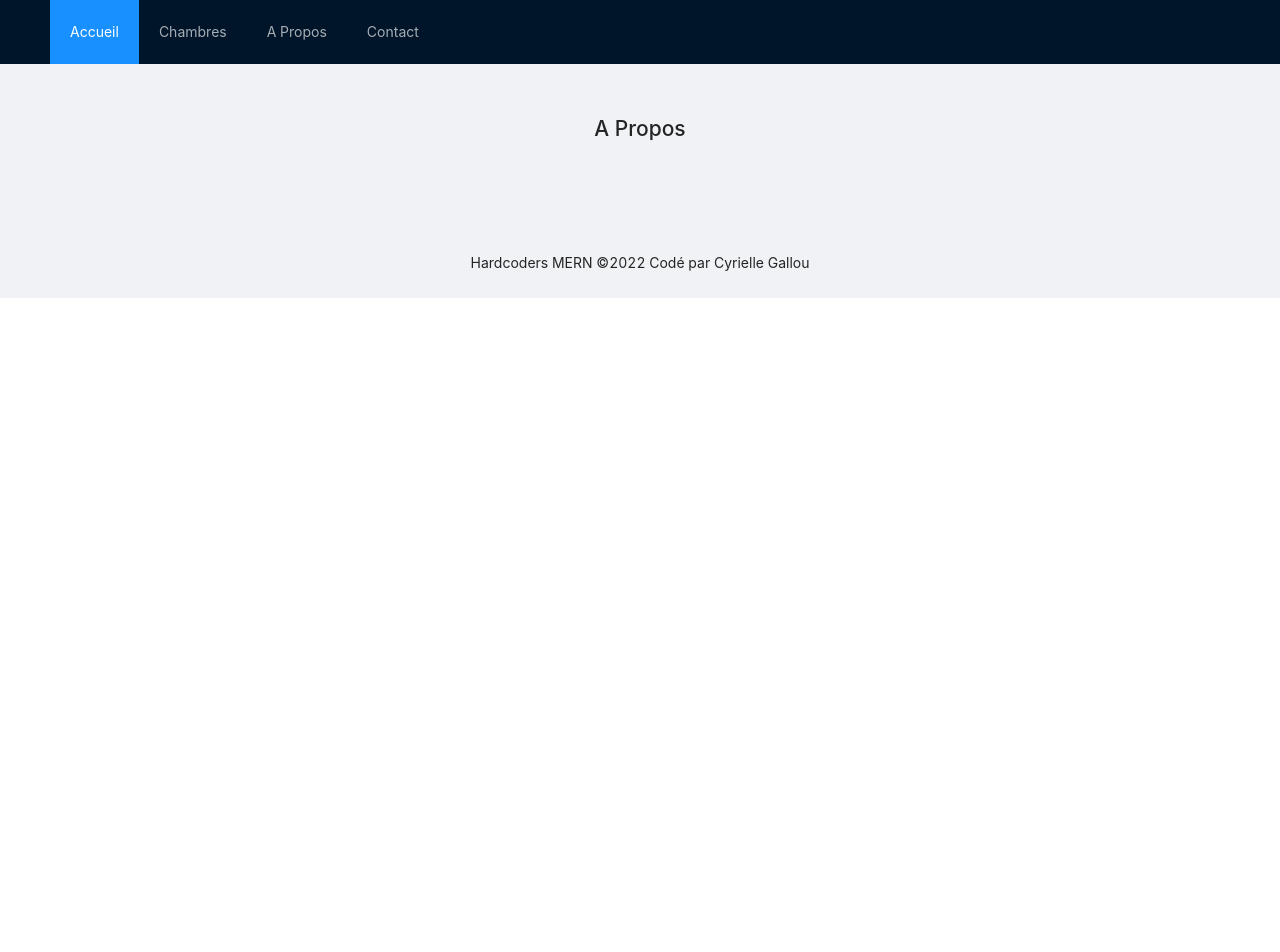
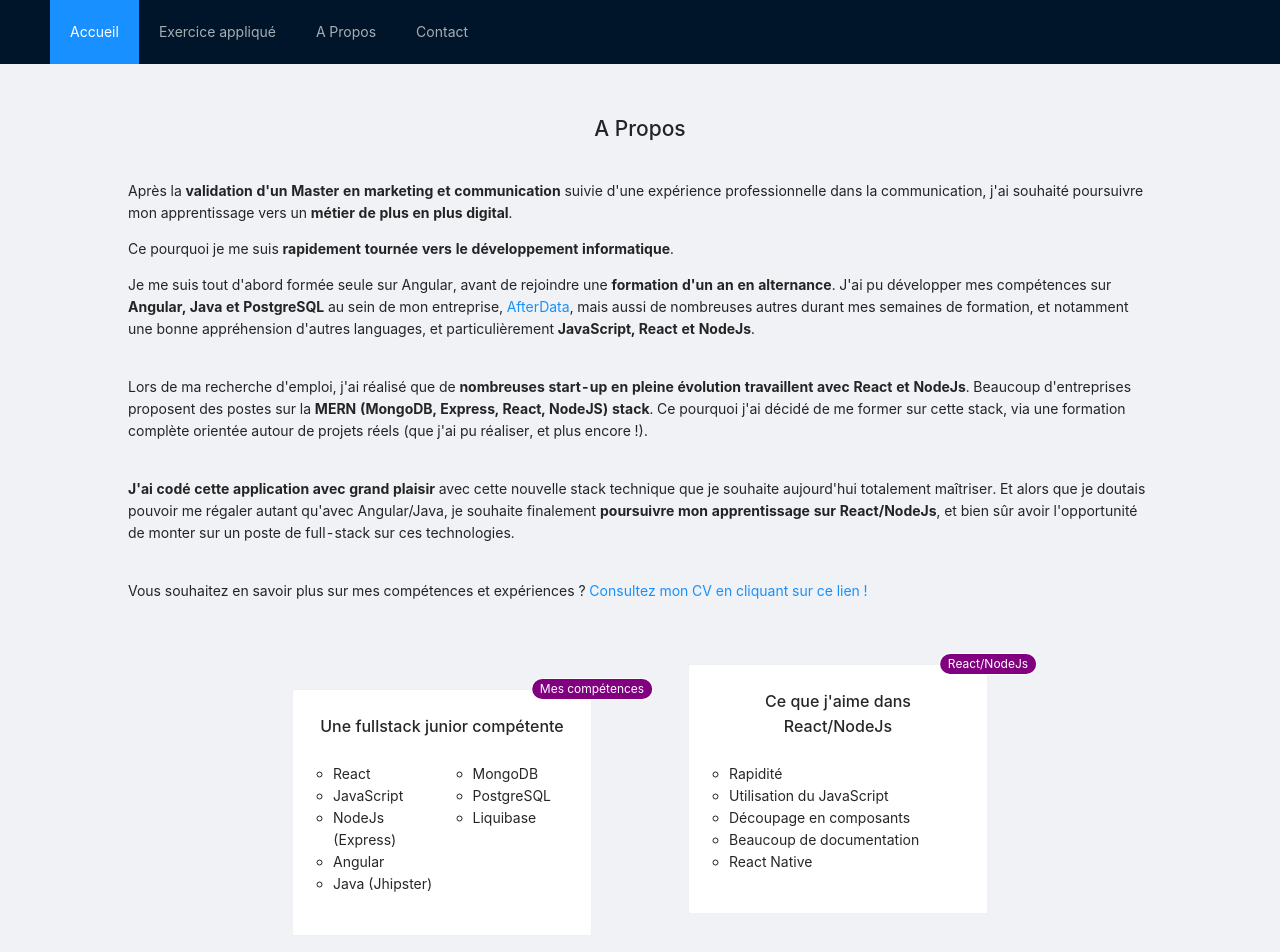
Before and after one commit to CyrielleGl/node-crud-tuto, a React (Create React App) app in the folder client/: page /about in a window 1280 px wide. Shown: the top 952 px of the page. Before the commit the page ends 800 px from the top, so only its background shows below. Built offline with nearby package versions, Linux system fonts and the light colour scheme.

Commit message:
add more informations and CV to download

```diff
--- a/client/src/components/About.js
+++ b/client/src/components/About.js
@@ -1,10 +1,71 @@
 import React from 'react'
+import { Badge, Card } from 'antd'
+import CV from '../pages/files/CV.pdf'
 
 const About = () => {
     return (
         <div>
-            <h1>A Propos</h1>
+            <div>
+                <h1>A Propos</h1>
+                <p>Après la <b>validation d'un Master en marketing et communication</b> suivie d'une expérience professionnelle dans la communication,
+                    j'ai souhaité poursuivre mon apprentissage vers un <b>métier de plus en plus digital</b>.
+                </p>
+                <p>Ce pourquoi je me suis <b>rapidement tournée vers le développement informatique</b>.</p>
+                <p>Je me suis tout d'abord formée seule sur Angular,
+                    avant de rejoindre une <b>formation d'un an en alternance</b>.
+                    J'ai pu développer mes compétences sur <b>Angular, Java et PostgreSQL</b> au sein de mon entreprise, <a href="https://www.afterdata.com/" target="_blank" rel="noreferrer">AfterData</a>,
+                    mais aussi de nombreuses autres durant mes semaines de formation, et notamment une bonne appréhension d'autres languages,
+                    et particulièrement <b>JavaScript, React et NodeJs</b>.</p>
+                <br/>
+                <p>Lors de ma recherche d'emploi, j'ai réalisé que de <b>nombreuses start-up en pleine évolution travaillent avec React et NodeJs</b>.
+                    Beaucoup d'entreprises proposent des postes sur la <b>MERN (MongoDB, Express, React, NodeJS) stack</b>.
+                    Ce pourquoi j'ai décidé de me former sur cette stack, via une formation complète orientée autour de projets réels (que j'ai pu réaliser, et plus encore !).
+                </p>
+                <br/>
+                <p><b>J'ai codé cette application avec grand plaisir</b> avec cette nouvelle stack technique que je souhaite aujourd'hui totalement maîtriser.
+                Et alors que je doutais pouvoir me régaler autant qu'avec Angular/Java, je souhaite finalement <b>poursuivre mon apprentissage sur React/NodeJs</b>,
+                et bien sûr avoir l'opportunité de monter sur un poste de full-stack sur ces technologies.</p>
+                <br/>
+                <p>Vous souhaitez en savoir plus sur mes compétences et expériences ? <a href={CV} target="_blank" rel="noreferrer">Consultez mon CV en cliquant sur ce lien !</a></p>
+            </div>
+            <div style={{ textAlign: 'center' }}>
+                <div style={{ width: 300, margin: '3rem', display: 'inline-block' }}>
+                    <Badge count='Mes compétences' style={{ backgroundColor: 'purple'}}>
+                        <Card style={{ minWidth: '18rem'}}>
+                            <h2>Une fullstack junior compétente</h2>
+                            <ul>
+                                <li>React</li>
+                                <li>JavaScript</li>
+                                <li>NodeJs (Express)</li>
+                                <li>Angular</li>
+                                <li>Java (Jhipster)</li>
+                            </ul>
+                            <ul>
+                                <li>MongoDB</li>
+                                <li>PostgreSQL</li>
+                                <li>Liquibase</li>
+                            </ul>
+                        </Card>
+                    </Badge>
+                </div>
+                <div style={{ width: 300, margin: '3rem', display: 'inline-block' }}>
+                    <Badge count='React/NodeJs' style={{ backgroundColor: 'purple'}}>
+                        <Card style={{ minWidth: '18rem'}}>
+                            <h2>Ce que j'aime dans React/NodeJs</h2>
+                            <ul>
+                                <li>Rapidité</li>
+                                <li>Utilisation du JavaScript</li>
+                                <li>Découpage en composants</li>
+                                <li>Beaucoup de documentation</li>
+                                <li>React Native</li>
+                            </ul>
+                        </Card>
+                    </Badge>
+                </div>
+            </div>
+
         </div>
+
     )
 }
 
--- a/client/src/components/Home.js
+++ b/client/src/components/Home.js
@@ -9,7 +9,7 @@ const Home = () => {
                 afin de postuler dans votre entreprise sur un poste de full-stack junior React/Node.js.</p>
             <p>Ayant vite pris goût à cette stack technique, <b>j'ai amélioré au mieux le projet proposé</b>,
                 afin de vous montrer mes capacités ainsi que mon envie d'aller toujours plus loin.</p>
-            <p><b>Vous pouvez tester les fonctionnalités</b> présentes sur l'application, mise en ligne sur <b>Heroku</b>,
+            <p><b>Vous pouvez tester les fonctionnalités</b> présentes dans la partie <Link to="/rooms">Exercice appliqué</Link> de l'application, mise en ligne sur <b>Heroku</b>,
                 et dont la BDD est tenue par <b>MongoDB</b>.</p>
             <br/>
             <p><b>Si vous souhaitez me contacter</b> pour une proposition de poste, ou pour me faire un éventuel retour sur mon travail afin de l'améliorer,
--- a/client/src/components/Layout.js
+++ b/client/src/components/Layout.js
@@ -7,7 +7,7 @@ const { Header, Content, Footer } = Layout
 const contentStyle = {
     display: 'flex',
     flexWrap: 'wrap',
-    padding: '3rem 3rem',
+    padding: '3rem 8rem',
     justifyContent: 'center'
 }
 
@@ -20,7 +20,7 @@ const HCLayout = ({ children }) => {
                         <NavLink to='/' activeclassname="is-active">Accueil</NavLink>
                     </Menu.Item>
                     <Menu.Item key='2'>
-                        <NavLink to='/rooms' activeclassname="is-active">Chambres</NavLink>
+                        <NavLink to='/rooms' activeclassname="is-active">Exercice appliqué</NavLink>
                     </Menu.Item>
                     <Menu.Item key='3'>
                         <NavLink to='/about' activeclassname="is-active">A Propos</NavLink>
--- a/client/src/styles.css
+++ b/client/src/styles.css
@@ -5,4 +5,16 @@ h1 {
 
 h2 {
     font-size: 1rem !important;
+    text-align: center;
 }
+
+ul {
+    display: table-cell;
+    list-style: circle;
+    padding: 1rem;
+    margin: 1rem;
+}
+
+li {
+    text-align: left;
+}
```
Also changed, not shown: 1 other file (tests, documents, lock files or other folders).
